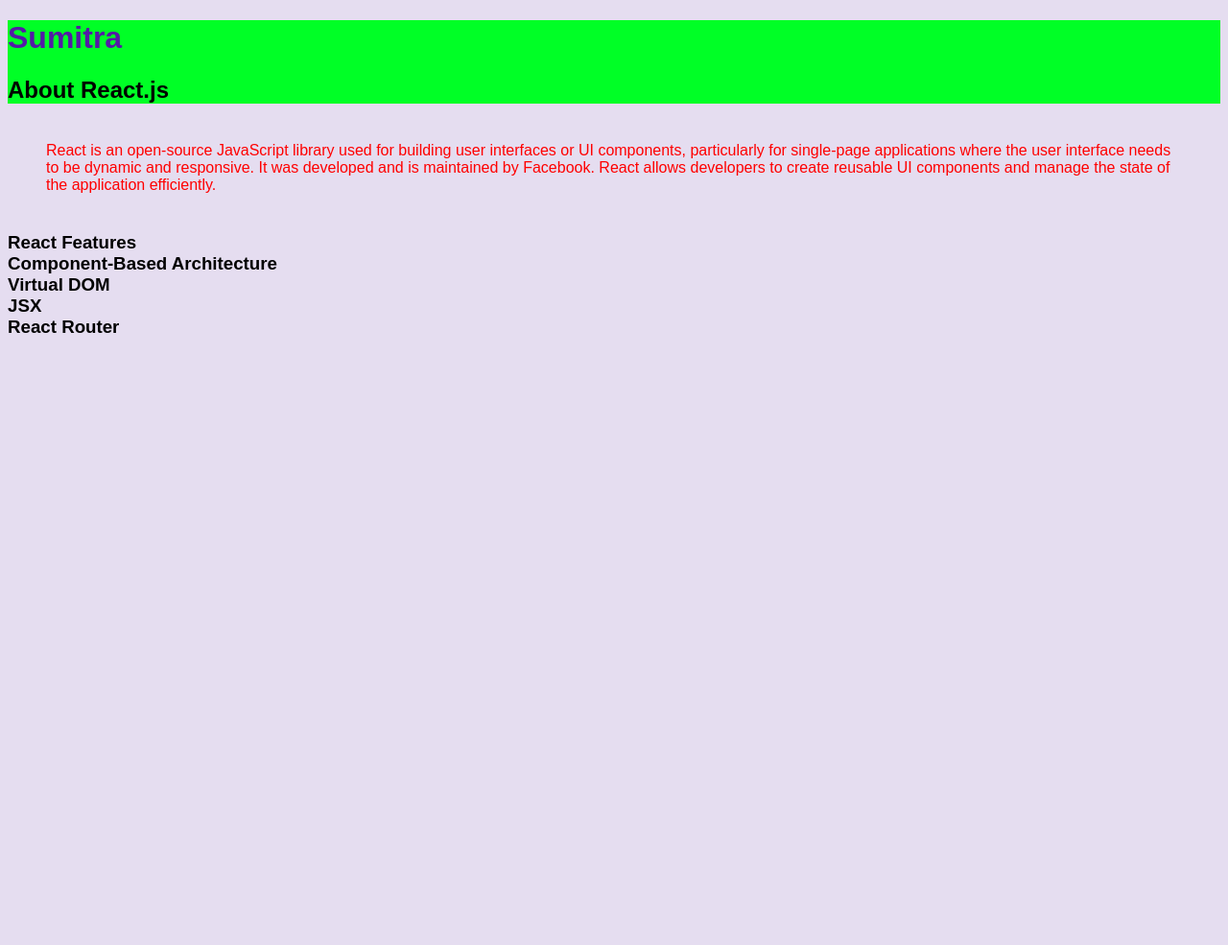
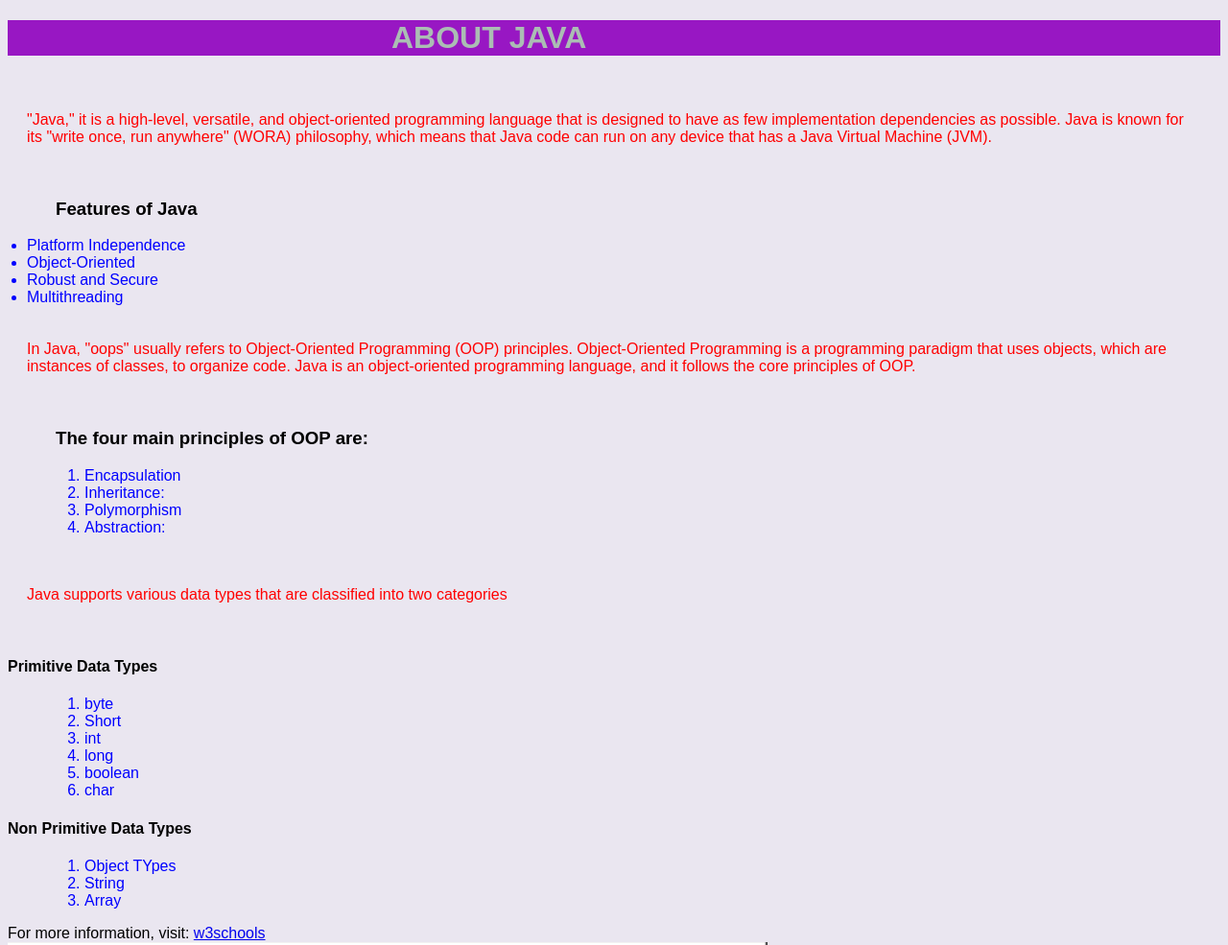
Before and after one commit to sumeepokharel/Semantic-HTML, a plain HTML site: page index.html in a window 1280 px wide. Shown: the top 985 px of the page at 96% size. Before the commit the page ends 800 px from the top, so only its background shows below. Drawn offline with Linux system fonts and the light colour scheme.

Commit message:
added external link and image

```diff
--- a/index.css
+++ b/index.css
@@ -1,30 +1,45 @@
 header {
-    background-color: rgb(0, 255, 38);
-    margin: 60px, 70px, 30px, 20px;
-    padding: 0;
+    background-color: rgb(152, 23, 195);
+    margin: 400px,
+
 
 }
 
 body {
 
-    background-color: rgb(229, 221, 240);
+    background-color: rgb(234, 230, 240);
     margin: 20px, 10px, 20px, 50px;
     padding: 0;
     font-family: Arial, Helvetica, sans-serif;
+    font-size: medium;
 }
 
-h1,
-h2 h3 {
-    color: rgb(84, 26, 166);
-    gap: 5px;
+h1 {
+    color: rgb(171, 189, 180);
+    margin-left: 400px;
+    text-decoration: solid;
+}
+
+h2 {
+    margin: 0px;
+}
+
+h3 {
+    margin-left: 50px;
+}
+
+h4 {
+    margin-top: 20px, 20px;
+    padding: 0px;
 
 }
 
 p {
     color: red;
-    margin: 20px;
+    margin: 0px, 10px;
     padding: 20px;
     gap: 50;
+    display: inline-block;
 
 }
 
@@ -34,3 +49,18 @@ ul {
     margin: 0;
     gap: 30;
 }
+
+image {
+    padding: 20px;
+    margin-left: 100px;
+}
+
+li {
+    margin-left: 20px;
+    color: blue
+}
+
+ol {
+    margin-left: 20px;
+    color: blue;
+}
--- a/index.html
+++ b/index.html
@@ -2,34 +2,66 @@
 <html lang="en">
 
 <head>
-    <title>React</title>
+    <title>JAVA</title>
     <link rel="stylesheet" href="index.css">
 
 </head>
 
 <body>
     <header>
-        <h1>Sumitra</h1>
-        <h2>About React.js</h2>
+        <h1>ABOUT JAVA</h1>
     </header>
 
     <p>
-        React is an open-source JavaScript library used for building user interfaces or UI components,
-        particularly for single-page applications where the user interface
-        needs to be dynamic and responsive. It was developed and is maintained by Facebook.
-        React allows developers to create reusable UI components and manage the state of the application efficiently.
+        "Java," it is a high-level, versatile, and object-oriented programming language that is
+         designed to have as few implementation dependencies as possible. Java is known for its
+        "write once, run anywhere" (WORA) philosophy, which means that Java code can run on any
+         device that has a Java Virtual Machine (JVM).
     </p>
 
     <ul>
-        <h3>React Features
-        <li>Component-Based Architecture</li>
-        <li>Virtual DOM</li>
-        <li>JSX</li>
-        <li>React Router</li>
-        </h3>
+        <h3>Features of Java</h3>
+        <li>Platform Independence</li>
+        <li>Object-Oriented</li>
+        <li>Robust and Secure</li>
+        <li>Multithreading</li>
+
     </ul>
+    <p>
+       In Java, "oops" usually refers to Object-Oriented Programming (OOP) principles.
+       Object-Oriented Programming is a programming paradigm that uses objects, which are instances of classes,
+        to organize code. Java is an object-oriented programming language, and it follows the core principles of OOP.
 
-    <script src="index.js"></script>
+    </p>
+    <h3> The four main principles of OOP are:</h3>
+    <ol>
+        <li>Encapsulation</li>
+        <li>Inheritance:</li>
+        <li>Polymorphism</li>
+        <li>Abstraction:</li>
+    </ol>
+    <p>Java  supports various data types that are classified into two categories </p>
+        <h4>Primitive Data Types</h4>
+   <ol>
+    <li> byte</li>
+    <li>Short</li>
+    <li>int</li>
+    <li>long</li>
+    <li>boolean</li>
+    <li>char</li>
+    </ol>
+    <h4>Non Primitive Data Types</h4>
+    <ol>
+    <li>Object TYpes</li>
+    <li>String</li>
+    <li> Array</li>
+
+   </ol>
+
+  <div>For more information, visit: <a href="https://www.w3schools.com/java/" target="_blank">w3schools</a></div>
+
+   <img src="image.png" alt="Java Programming">
+
 </body>
 
 </html>
```
Also changed, not shown: image.png (added), index.js (deleted).
